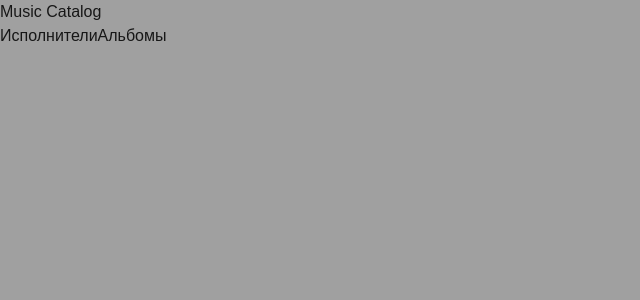
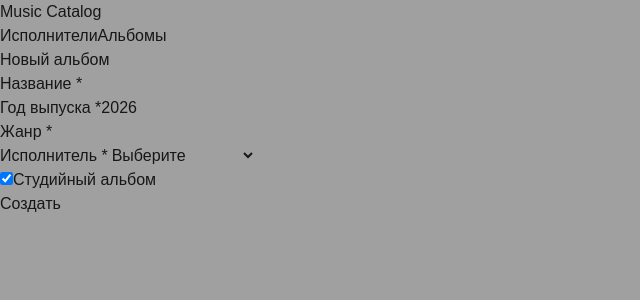
Before and after one commit to geevinks/music-catalog, a Next.js app: page /albums/new in a window 1280 px wide. Shown: the top 300 px of the page, without its empty margins (0-640 px from the left). Built offline with nearby package versions, Linux system fonts and the light colour scheme.

Commit message:
Добавление форм создания и редактирования альбомов, детальной страницы

```diff
--- a/app/albums/[id]/edit/page.tsx
+++ b/app/albums/[id]/edit/page.tsx
@@ -1,3 +1,127 @@
+'use client';
+import { useEffect, useState } from 'react';
+import { useParams, useRouter } from 'next/navigation';
+
+type Artist = {
+  id: string;
+  name: string;
+};
+
 export default function EditAlbumPage() {
-  return null;
+  const params = useParams();
+  const router = useRouter();
+  const [artists, setArtists] = useState<Artist[]>([]);
+  const [title, setTitle] = useState('');
+  const [releaseYear, setReleaseYear] = useState(2000);
+  const [genre, setGenre] = useState('');
+  const [artistId, setArtistId] = useState('');
+  const [isStudio, setIsStudio] = useState(true);
+  const [loading, setLoading] = useState(true);
+  const [saving, setSaving] = useState(false);
+  const [error, setError] = useState('');
+
+  useEffect(() => {
+    Promise.all([
+      fetch('/api/artists?limit=100').then(res => res.json()),
+      fetch(`/api/albums/${params.id}`).then(res => res.json())
+    ]).then(([artistsData, albumData]) => {
+      setArtists(artistsData.items);
+      setTitle(albumData.title);
+      setReleaseYear(albumData.releaseYear);
+      setGenre(albumData.genre);
+      setArtistId(albumData.artistId);
+      setIsStudio(albumData.isStudio);
+      setLoading(false);
+    }).catch(() => setError('Ошибка загрузки'));
+  }, [params.id]);
+
+  const handleSubmit = async (e: React.FormEvent) => {
+    e.preventDefault();
+    setSaving(true);
+    setError('');
+
+    const res = await fetch(`/api/albums/${params.id}`, {
+      method: 'PATCH',
+      headers: { 'Content-Type': 'application/json' },
+      body: JSON.stringify({
+        title,
+        releaseYear: Number(releaseYear),
+        genre,
+        artistId,
+        isStudio,
+      }),
+    });
+
+    if (res.ok) {
+      router.push(`/albums/${params.id}`);
+    } else {
+      const data = await res.json();
+      setError(data.error || 'Ошибка');
+      setSaving(false);
+    }
+  };
+
+  if (loading) return <div>Загрузка...</div>;
+
+  return (
+    <div>
+      <h1>Редактирование альбома</h1>
+      {error && <div style={{ color: 'red' }}>{error}</div>}
+      <form onSubmit={handleSubmit}>
+        <div>
+          <label>Название *</label>
+          <input
+            type="text"
+            required
+            value={title}
+            onChange={(e) => setTitle(e.target.value)}
+          />
+        </div>
+        <div>
+          <label>Год выпуска *</label>
+          <input
+            type="number"
+            required
+            value={releaseYear}
+            onChange={(e) => setReleaseYear(Number(e.target.value))}
+          />
+        </div>
+        <div>
+          <label>Жанр *</label>
+          <input
+            type="text"
+            required
+            value={genre}
+            onChange={(e) => setGenre(e.target.value)}
+          />
+        </div>
+        <div>
+          <label>Исполнитель *</label>
+          <select
+            required
+            value={artistId}
+            onChange={(e) => setArtistId(e.target.value)}
+          >
+            <option value="">Выберите</option>
+            {artists.map(a => (
+              <option key={a.id} value={a.id}>{a.name}</option>
+            ))}
+          </select>
+        </div>
+        <div>
+          <label>
+            <input
+              type="checkbox"
+              checked={isStudio}
+              onChange={(e) => setIsStudio(e.target.checked)}
+            />
+            Студийный альбом
+          </label>
+        </div>
+        <button type="submit" disabled={saving}>
+          {saving ? 'Сохранение...' : 'Сохранить'}
+        </button>
+      </form>
+    </div>
+  );
 }
--- a/app/albums/[id]/page.tsx
+++ b/app/albums/[id]/page.tsx
@@ -1,3 +1,73 @@
+'use client';
+import { useEffect, useState } from 'react';
+import { useParams, useRouter } from 'next/navigation';
+import Link from 'next/link';
+
+type Album = {
+  id: string;
+  title: string;
+  releaseYear: number;
+  genre: string;
+  artistId: string;
+  coverPath: string | null;
+  isStudio: boolean;
+};
+
+type Artist = {
+  name: string;
+};
+
 export default function AlbumDetailPage() {
-  return null;
+  const params = useParams();
+  const router = useRouter();
+  const [album, setAlbum] = useState<Album | null>(null);
+  const [artistName, setArtistName] = useState('');
+  const [loading, setLoading] = useState(true);
+  const [error, setError] = useState('');
+
+  useEffect(() => {
+    fetch(`/api/albums/${params.id}`)
+      .then(res => {
+        if (!res.ok) throw new Error('Не найден');
+        return res.json();
+      })
+      .then(async (albumData) => {
+        setAlbum(albumData);
+        const artistRes = await fetch(`/api/artists/${albumData.artistId}`);
+        const artistData = await artistRes.json();
+        setArtistName(artistData.name);
+        setLoading(false);
+      })
+      .catch(() => {
+        setError('Альбом не найден');
+        setLoading(false);
+      });
+  }, [params.id]);
+
+  const handleDelete = async () => {
+    if (!confirm('Удалить альбом?')) return;
+    const res = await fetch(`/api/albums/${params.id}`, { method: 'DELETE' });
+    if (res.ok) router.push('/albums');
+  };
+
+  if (loading) return <div>Загрузка...</div>;
+  if (error) return <div style={{ color: 'red' }}>{error}</div>;
+  if (!album) return null;
+
+  return (
+    <div>
+      <div>
+        <h1>{album.title}</h1>
+        <div>
+          <Link href={`/albums/${album.id}/edit`}>✏️</Link>
+          <button onClick={handleDelete}>🗑️</button>
+        </div>
+      </div>
+      <p>Исполнитель: {artistName}</p>
+      <p>Год: {album.releaseYear}</p>
+      <p>Жанр: {album.genre}</p>
+      <p>Тип: {album.isStudio ? 'Студийный' : 'Концертный'}</p>
+      <Link href="/albums">← Назад к списку</Link>
+    </div>
+  );
 }
--- a/app/albums/new/page.tsx
+++ b/app/albums/new/page.tsx
@@ -1,3 +1,114 @@
+'use client';
+import { useEffect, useState } from 'react';
+import { useRouter } from 'next/navigation';
+
+type Artist = {
+  id: string;
+  name: string;
+};
+
 export default function NewAlbumPage() {
-  return null;
+  const router = useRouter();
+  const [artists, setArtists] = useState<Artist[]>([]);
+  const [title, setTitle] = useState('');
+  const [releaseYear, setReleaseYear] = useState(new Date().getFullYear());
+  const [genre, setGenre] = useState('');
+  const [artistId, setArtistId] = useState('');
+  const [isStudio, setIsStudio] = useState(true);
+  const [loading, setLoading] = useState(false);
+  const [error, setError] = useState('');
+
+  useEffect(() => {
+    fetch('/api/artists?limit=100')
+      .then(res => res.json())
+      .then(data => setArtists(data.items));
+  }, []);
+
+  const handleSubmit = async (e: React.FormEvent) => {
+    e.preventDefault();
+    setLoading(true);
+    setError('');
+
+    const res = await fetch('/api/albums', {
+      method: 'POST',
+      headers: { 'Content-Type': 'application/json' },
+      body: JSON.stringify({
+        title,
+        releaseYear: Number(releaseYear),
+        genre,
+        artistId,
+        isStudio,
+      }),
+    });
+
+    if (res.ok) {
+      router.push('/albums');
+    } else {
+      const data = await res.json();
+      setError(data.error || 'Ошибка');
+      setLoading(false);
+    }
+  };
+
+  return (
+    <div>
+      <h1>Новый альбом</h1>
+      {error && <div style={{ color: 'red' }}>{error}</div>}
+      <form onSubmit={handleSubmit}>
+        <div>
+          <label>Название *</label>
+          <input
+            type="text"
+            required
+            value={title}
+            onChange={(e) => setTitle(e.target.value)}
+          />
+        </div>
+        <div>
+          <label>Год выпуска *</label>
+          <input
+            type="number"
+            required
+            value={releaseYear}
+            onChange={(e) => setReleaseYear(Number(e.target.value))}
+          />
+        </div>
+        <div>
+          <label>Жанр *</label>
+          <input
+            type="text"
+            required
+            value={genre}
+            onChange={(e) => setGenre(e.target.value)}
+          />
+        </div>
+        <div>
+          <label>Исполнитель *</label>
+          <select
+            required
+            value={artistId}
+            onChange={(e) => setArtistId(e.target.value)}
+          >
+            <option value="">Выберите</option>
+            {artists.map(a => (
+              <option key={a.id} value={a.id}>{a.name}</option>
+            ))}
+          </select>
+        </div>
+        <div>
+          <label>
+            <input
+              type="checkbox"
+              checked={isStudio}
+              onChange={(e) => setIsStudio(e.target.checked)}
+            />
+            Студийный альбом
+          </label>
+        </div>
+        <button type="submit" disabled={loading}>
+          {loading ? 'Создание...' : 'Создать'}
+        </button>
+      </form>
+    </div>
+  );
 }
--- a/app/api/albums/route.ts
+++ b/app/api/albums/route.ts
@@ -1,5 +1,6 @@
 import { NextRequest, NextResponse } from 'next/server';
-import { albums, findArtist } from '@/lib/store';
+import { albums, addAlbum, findArtist } from '@/lib/store';
+import crypto from 'crypto';
 
 export async function GET(req: NextRequest) {
   const { searchParams } = req.nextUrl;
@@ -28,3 +29,30 @@ export async function GET(req: NextRequest) {
     pages: Math.ceil(filtered.length / limit)
   });
 }
+
+export async function POST(req: NextRequest) {
+  const body = await req.json();
+
+  if (!body.title || !body.releaseYear || !body.genre || !body.artistId) {
+    return NextResponse.json({ error: 'Все поля обязательны' }, { status: 422 });
+  }
+
+  if (!findArtist(body.artistId)) {
+    return NextResponse.json({ error: 'Исполнитель не найден' }, { status: 422 });
+  }
+
+  const newAlbum = {
+    id: crypto.randomUUID(),
+    title: body.title,
+    releaseYear: body.releaseYear,
+    genre: body.genre,
+    artistId: body.artistId,
+    coverPath: body.coverPath || null,
+    isStudio: body.isStudio ?? true,
+    createdAt: new Date().toISOString(),
+    updatedAt: new Date().toISOString(),
+  };
+
+  addAlbum(newAlbum);
+  return NextResponse.json(newAlbum, { status: 201 });
+}
```
